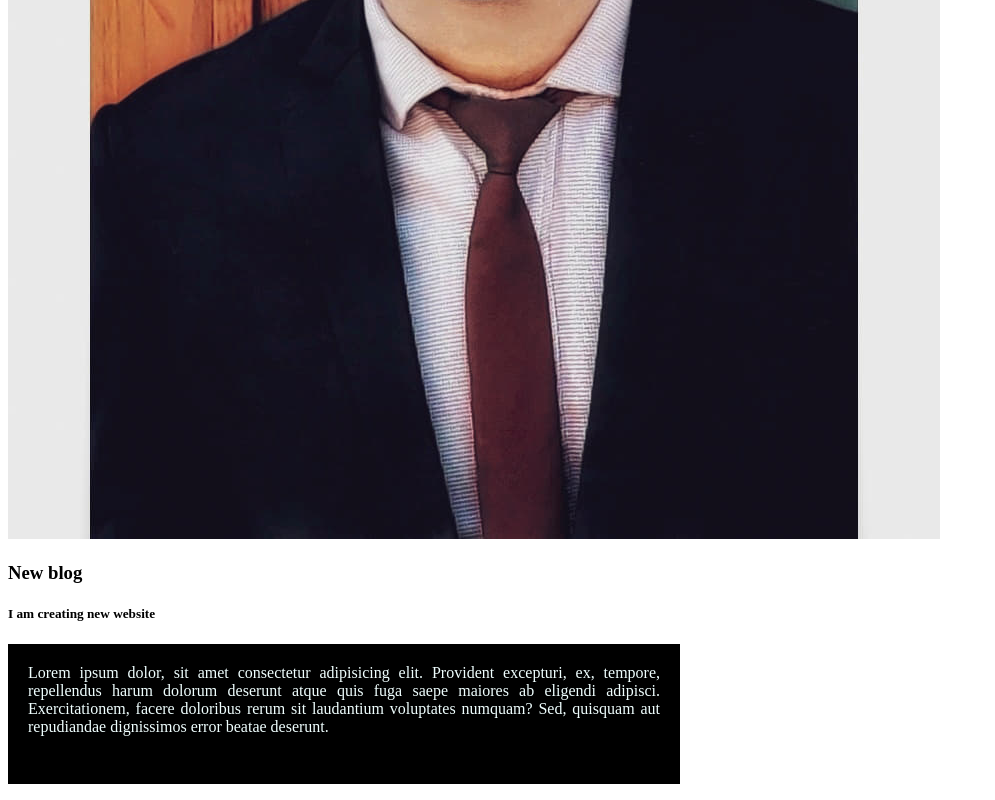
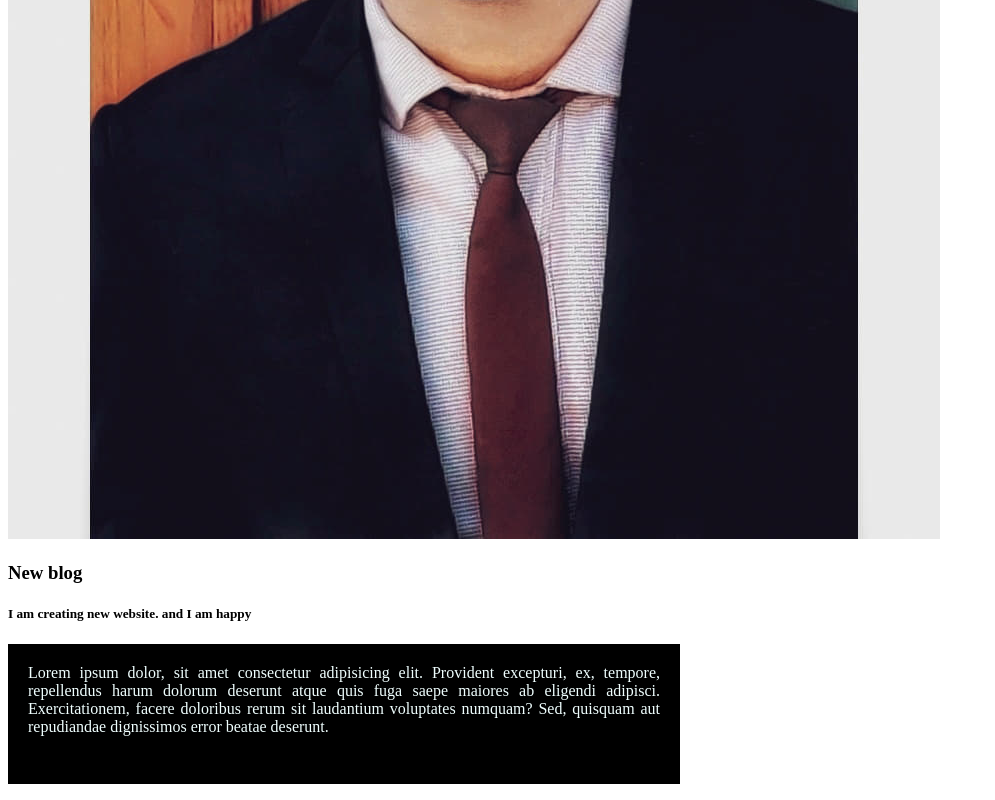
Before and after one commit to auladhimel/new_start2, a plain HTML site: page index.html in a window 1280 px wide. Shown: the part 862-1662 px from the top of the page, without its empty margins (0-995 px from the left). Drawn offline with Linux system fonts and the light colour scheme.

Commit message:
new addition2

```diff
--- a/index.html
+++ b/index.html
@@ -13,7 +13,7 @@
     <img src="images/himel.jpg.jpg" alt="Himel">
     <div>
         <h3>New blog</h3>
-        <h5>I am creating new website</h5>
+        <h5>I am creating new website. and I am happy</h5>
         <p>Lorem ipsum dolor, sit amet consectetur adipisicing elit. Provident excepturi, ex, tempore, repellendus harum dolorum deserunt atque quis fuga saepe maiores ab eligendi adipisci. Exercitationem, facere doloribus rerum sit laudantium voluptates numquam? Sed, quisquam aut repudiandae dignissimos error beatae deserunt.</p>
     </div>
 </body>
```
